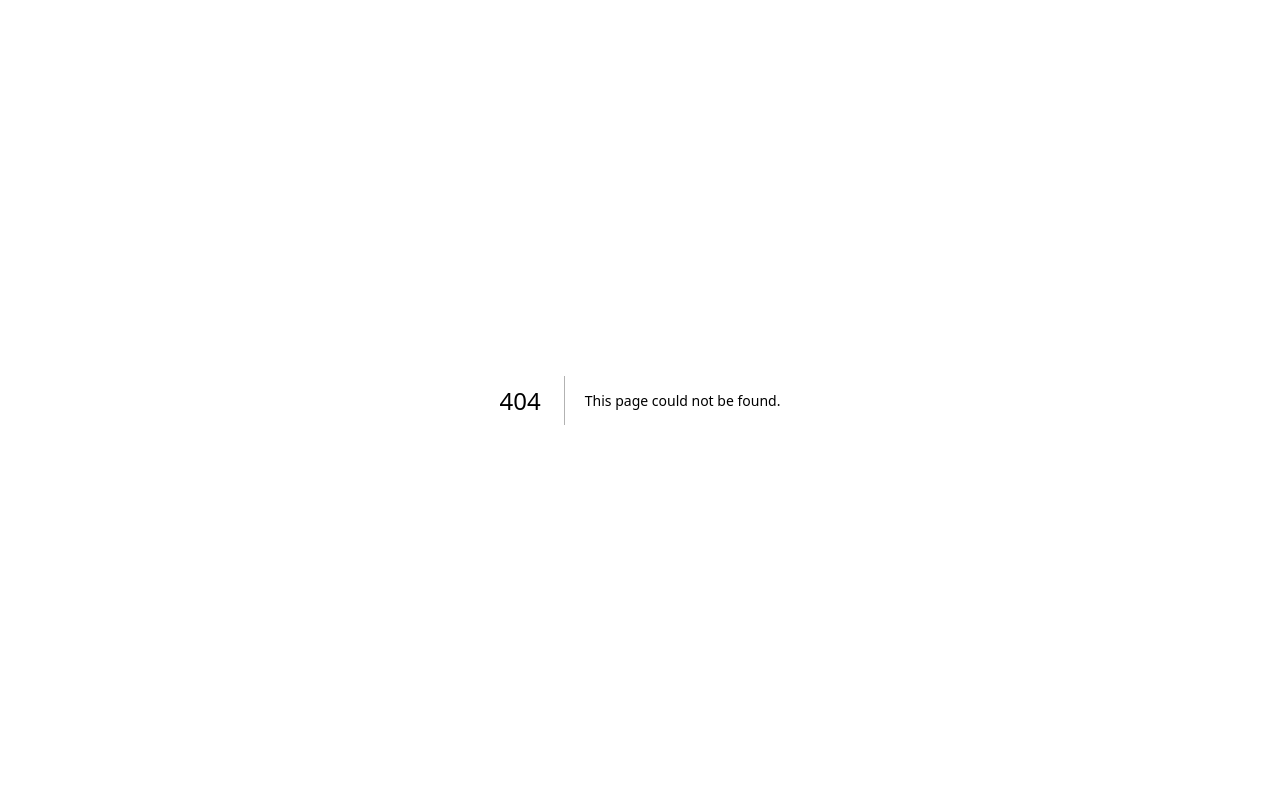
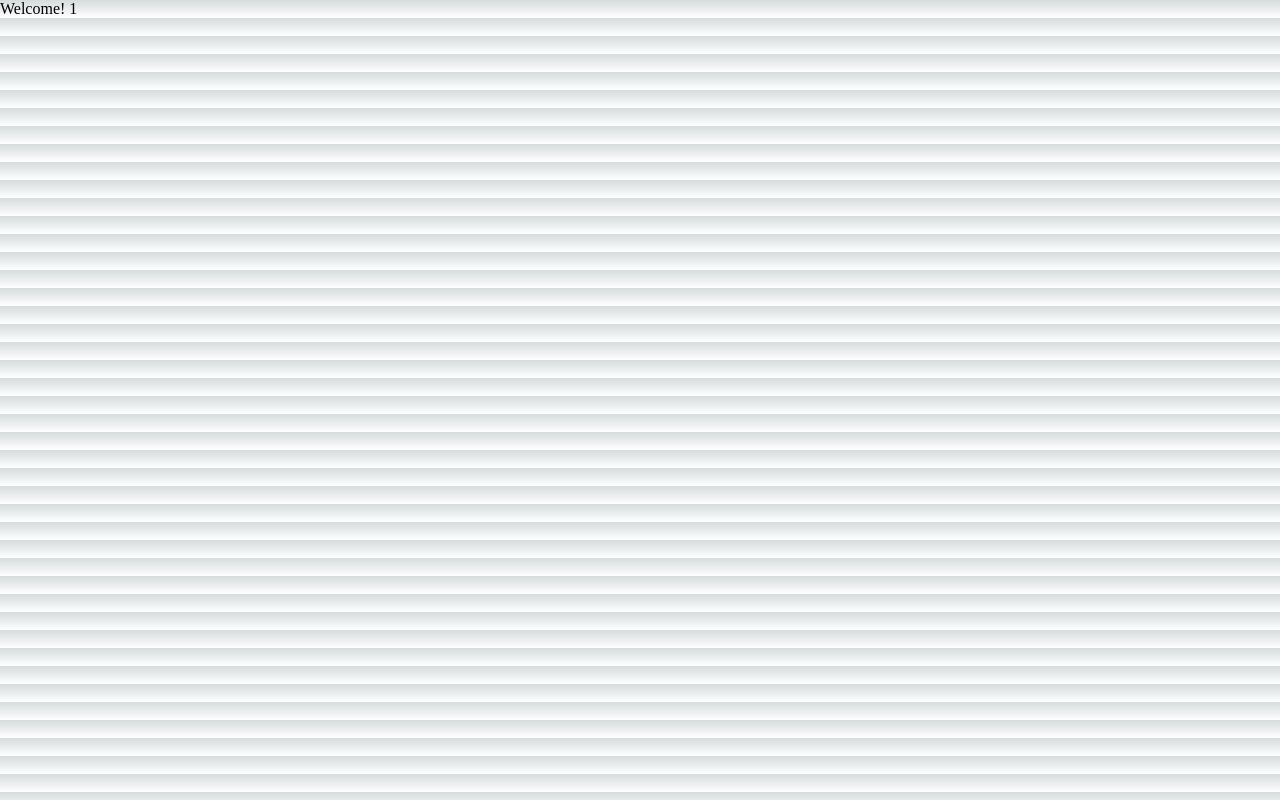
Before and after one commit to leej1230/safety-data-training, a Next.js app: page /profile/1 in a window 1280 px wide. Before the commit this address had no page. Built offline with nearby package versions, Linux system fonts and the light colour scheme.

Commit message:
profile page is ready

```diff
--- /dev/null
+++ b/src/pages/profile/[uid].js
@@ -0,0 +1,23 @@
+import { useRouter } from "next/router";
+
+const userData = {
+  given_name: "Jane",
+  family_name: "Doe",
+  name: "Jane Doe",
+  email: "jd2001@ucdavis.edu",
+  student_id: 200101230,
+};
+
+const Profile = () => {
+  const router = useRouter();
+  const { uid } = router.query;
+
+  // Render starts from below here
+  return (
+    <>
+      <p>Welcome! {uid}</p>
+    </>
+  );
+};
+
+export default Profile;
```
